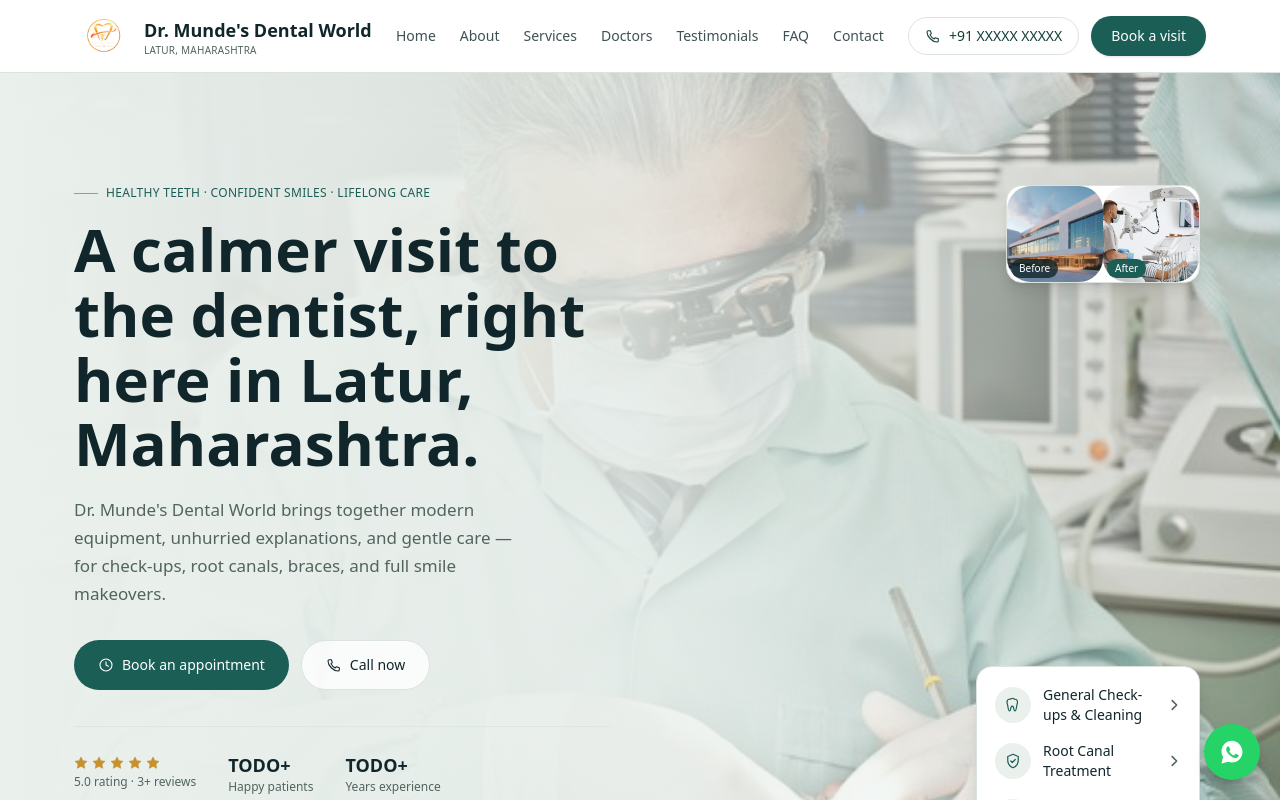
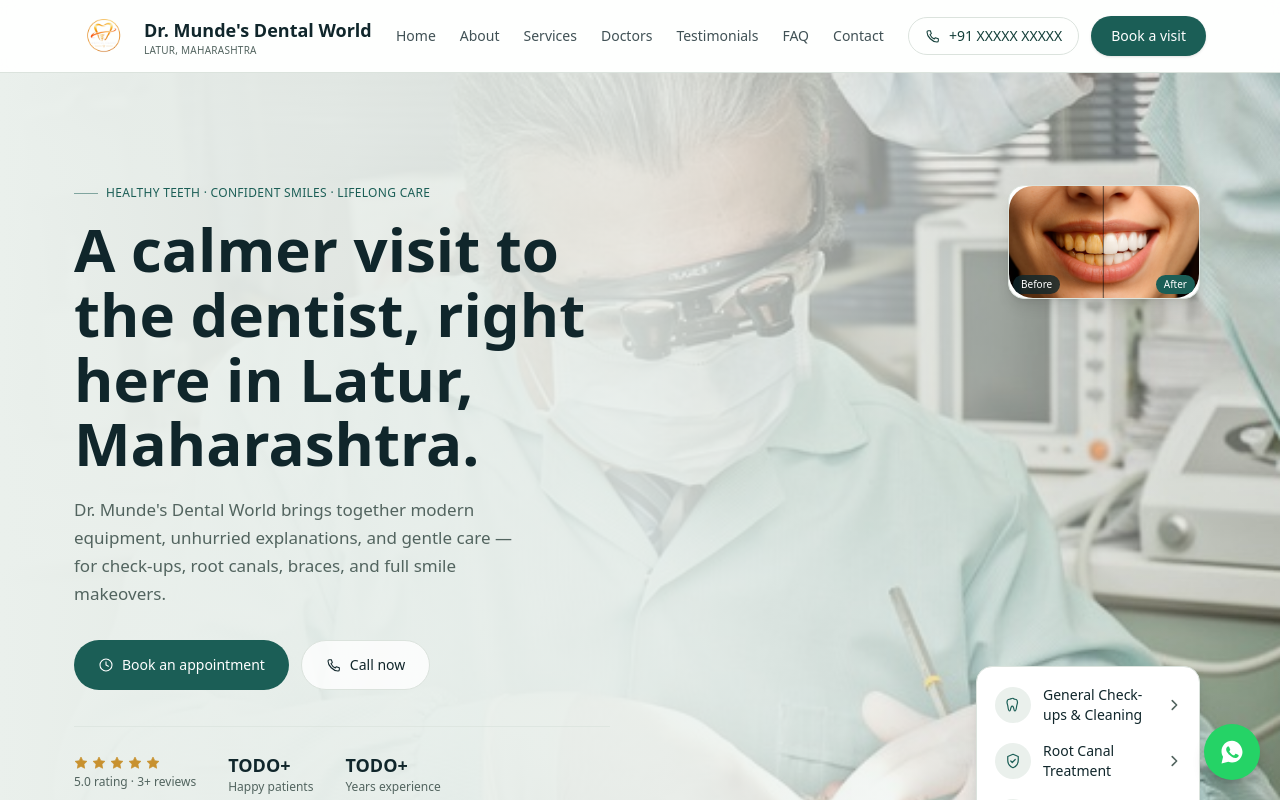
Before and after one commit to deploymentcode1621-dotcom/Cw14, a Next.js app in the folder dental-site/: page / in a window 1280 px wide. Shown: the top 800 px of the page. Built offline with nearby package versions, Linux system fonts and the light colour scheme.

Commit message:
Before after smile
By Tanvi

```diff
--- a/dental-site/app/page.js
+++ b/dental-site/app/page.js
@@ -167,27 +167,20 @@ export default function HomePage() {
 
         {/* Floating cards — anchored to the hero photo, desktop only */}
         <div className="pointer-events-none absolute inset-0 hidden lg:block">
-          {/* Before / after strip — TODO: replace both photos with real
-              patient before/after images once you have documented
-              consent to publish them. */}
-          <div className="pointer-events-auto absolute right-12 top-28 flex overflow-hidden rounded-2xl border border-line bg-white shadow-lg xl:right-20">
-            <div className="relative h-24 w-24">
+          {/* Before / after card — single combined photo (already split
+              before/after, so no need for two separate images or a
+              second overlay line). Saved at /public/images/before-after-smile.jpeg */}
+          <div className="pointer-events-auto absolute right-12 top-28 w-48 overflow-hidden rounded-2xl border border-line bg-white shadow-lg xl:right-20">
+            <div className="relative h-28 w-full">
               <SitePhoto
-                src="/images/clinic-exterior.webp"
-                alt="Before treatment"
+                src="/images/before-after-smile.jpeg"
+                alt="Before and after teeth whitening results"
                 className="h-full w-full"
               />
               <span className="absolute bottom-1 left-1 rounded-full bg-ink/80 px-2 py-0.5 text-[10px] font-medium text-white">
                 Before
               </span>
-            </div>
-            <div className="relative h-24 w-24">
-              <SitePhoto
-                src="/images/Treatmentroom.webp"
-                alt="After treatment"
-                className="h-full w-full"
-              />
-              <span className="absolute bottom-1 left-1 rounded-full bg-brand px-2 py-0.5 text-[10px] font-medium text-white">
+              <span className="absolute bottom-1 right-1 rounded-full bg-brand px-2 py-0.5 text-[10px] font-medium text-white">
                 After
               </span>
             </div>
```
